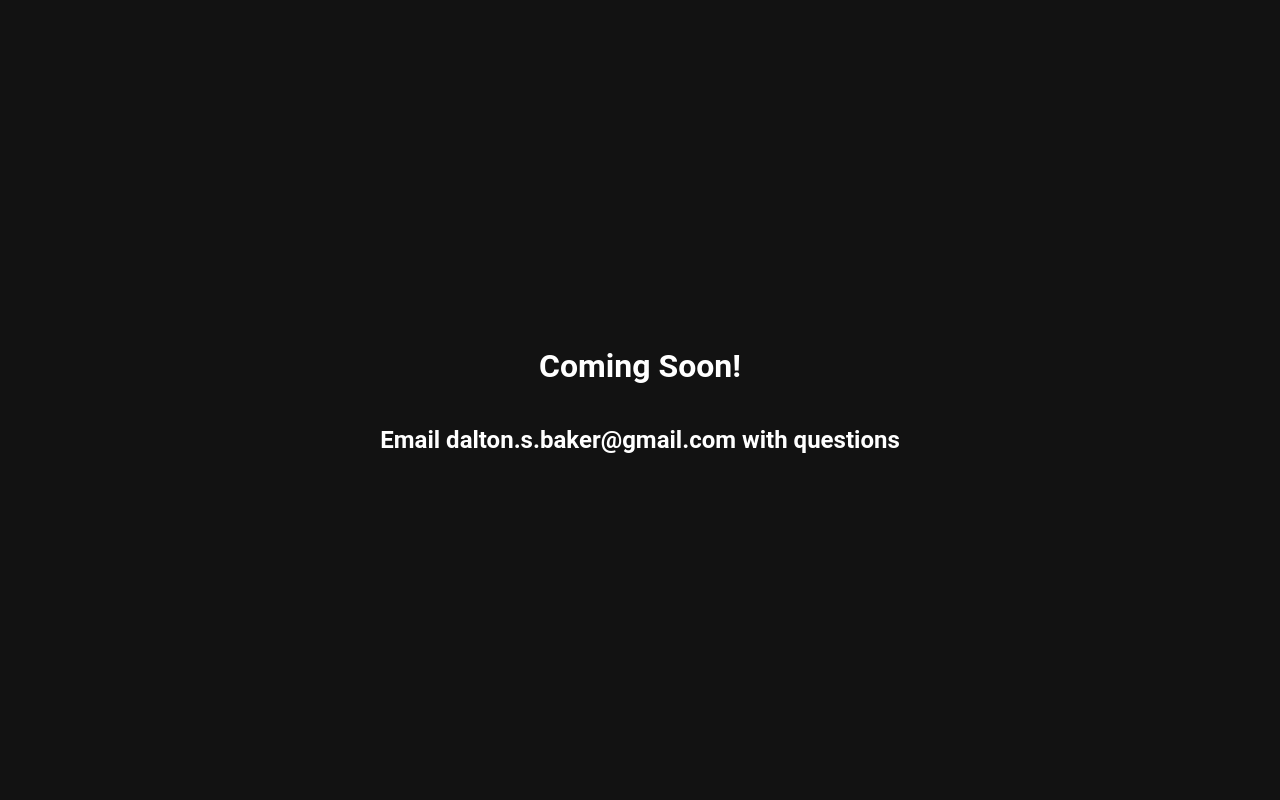
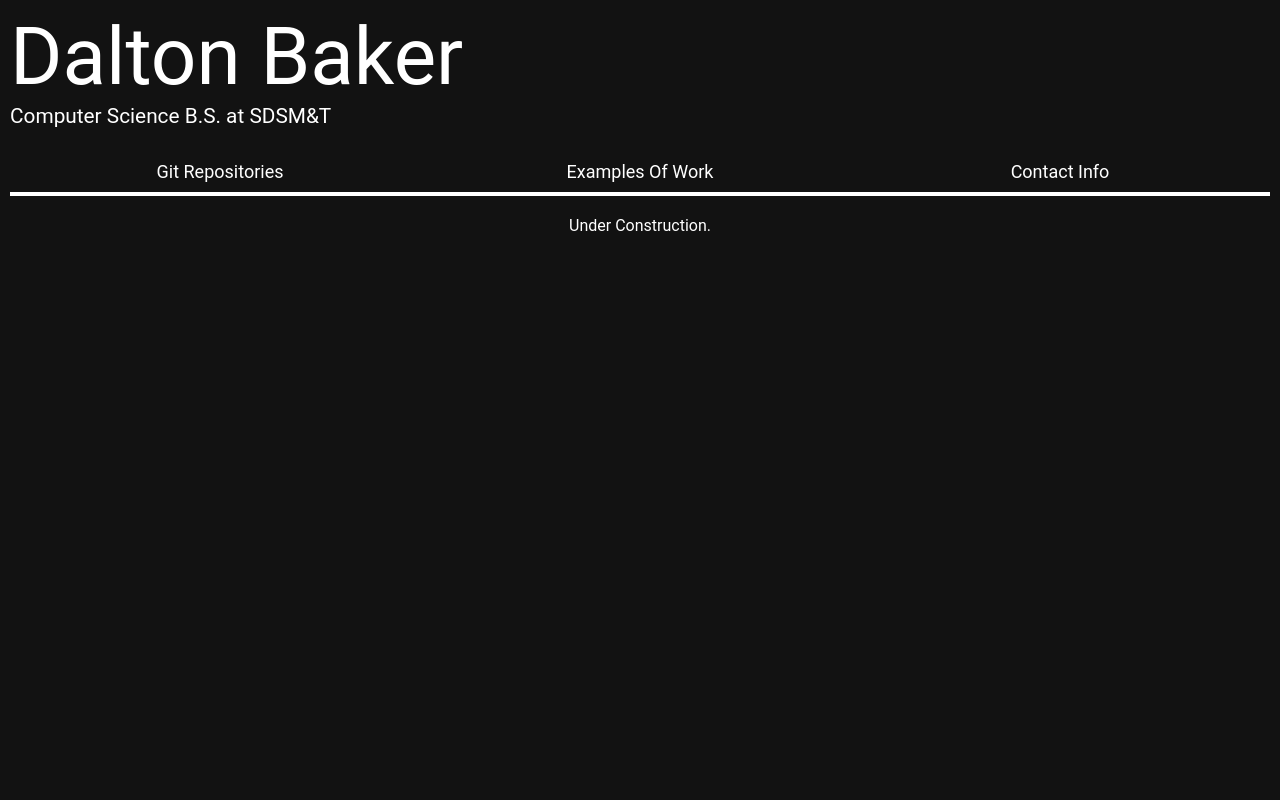
Before and after one commit to dalton-baker/daltonsbaker.com, a PHP site: page / in a window 1280 px wide. Run offline with PHP 8.4, Linux system fonts and the light colour scheme.

Commit message:
Added basic site layout. Need to add content next.

```diff
--- /dev/null
+++ b/index.css
@@ -0,0 +1,96 @@
+body {
+    background-color: #121212;
+    font-size: 100%;
+    font-family: 'Roboto', sans-serif;
+    margin: 0;
+    color: white;
+}
+
+.title-div {
+    margin: 10px;
+}
+
+.title {
+    font-size: 5em;
+}
+
+.sub-title {
+    font-size: 1.3em;
+}
+
+#portfolio {
+    display: flex;
+    flex-direction: column;
+}
+
+#portfolio input {
+    display: none;
+}
+
+#menu-bar {
+    display: flex;
+    flex-direction: row;
+    text-align: center;
+    flex-wrap: wrap;
+    border-bottom: 4px solid white;
+    margin: 10px;
+}
+
+#menu-bar label {
+    flex: 1;
+    height: 24px;
+    min-width: 250px;
+    text-decoration: none;
+    font-size: 18px;
+    margin: 10px 10px 10px 10px;
+    outline: none;
+    justify-content: center;
+    align-items: flex-end;
+    display: flex;
+}
+
+#menu-bar label:hover {
+    font-size: 24px;
+    font-weight: bold;
+    transition: 0.3s;
+    cursor: pointer;
+}
+
+#menu-content{
+    width: 100%;
+    height: 100%;
+}
+
+#repository-content, #example-content, #contact-content{
+    display: none;
+}
+
+#default-content{
+    display: flex;
+    flex-direction: column;
+}
+
+#repository-content, #example-content, #contact-content, #default-content {
+    justify-content: center;
+    align-items: center;
+    margin: 10px;
+}
+
+#repository-tog:checked~#menu-bar #repository-label,
+#example-tog:checked~#menu-bar #example-label,
+#contact-tog:checked~#menu-bar #contact-label {
+    font-size: 24px;
+    font-weight: bold;
+}
+
+#repository-tog:checked~#menu-content #repository-content,
+#example-tog:checked~#menu-content #example-content,
+#contact-tog:checked~#menu-content #contact-content {
+    display: flex;
+}
+
+#repository-tog:checked~#menu-content #default-content,
+#example-tog:checked~#menu-content #default-content,
+#contact-tog:checked~#menu-content #default-content {
+    display: none;
+}
--- a/index.php
+++ b/index.php
@@ -1,32 +1,50 @@
+<!DOCTYPE html>
 <html>
+<style>
+    <?php include 'index.css'; ?>
+</style>
 
 <head>
+    <meta name="viewport" content="width=device-width, initial-scale=1">
     <title>Dalton Baker's Portfolio</title>
 </head>
 
-<style>
-    body {
-        background-color: #121212;
-        font-size: 100%;
-        font-family: 'Roboto', sans-serif;
-        margin: 0;
-        color: white;
-    }
+<body>
+    <div class="title-div">
+        <div class="title">Dalton Baker</div>
+        <div class="sub-title">Computer Science B.S. at SDSM&T</div>
+    </div>
 
-    .message-text {
-        width: 100%;
-        height: 100%;
-        display: flex;
-        flex-direction: column;
-        justify-content: center;
-        align-items: center;
-    }
-</style>
+    <div id="portfolio">
+        <input type="radio" name="menu_toggle" id="repository-tog">
+        <input type="radio" name="menu_toggle" id="example-tog">
+        <input type="radio" name="menu_toggle" id="contact-tog">
 
-<body>
-    <div class="message-text">
-        <h1>Coming Soon!</h1>
-        <h2>Email dalton.s.baker@gmail.com with questions</h2>
+        <div id="menu-bar">
+            <label for="repository-tog" id="repository-label" tabindex="1">Git Repositories</label>
+            <label for="example-tog" id="example-label" tabindex="2">Examples Of Work</label>
+            <label for="contact-tog" id="contact-label" tabindex="3">Contact Info</label>
+        </div>
+
+        <div id="menu-content">
+            <div id="default-content">
+                Under Construction.
+                <!-- <p>This is Dalton Baker's portfolio</p>
+                <p>If you need to contact me, please see the contact info tab.</p> -->
+            </div>
+
+            <div id="repository-content">
+                Under Construction.
+            </div>
+
+            <div id="example-content">
+                Under Construction.
+            </div>
+
+            <div id="contact-content">
+                Under Construction.
+            </div>
+        </div>
     </div>
 </body>
 
```
Also changed, not shown: favicon.ico.
